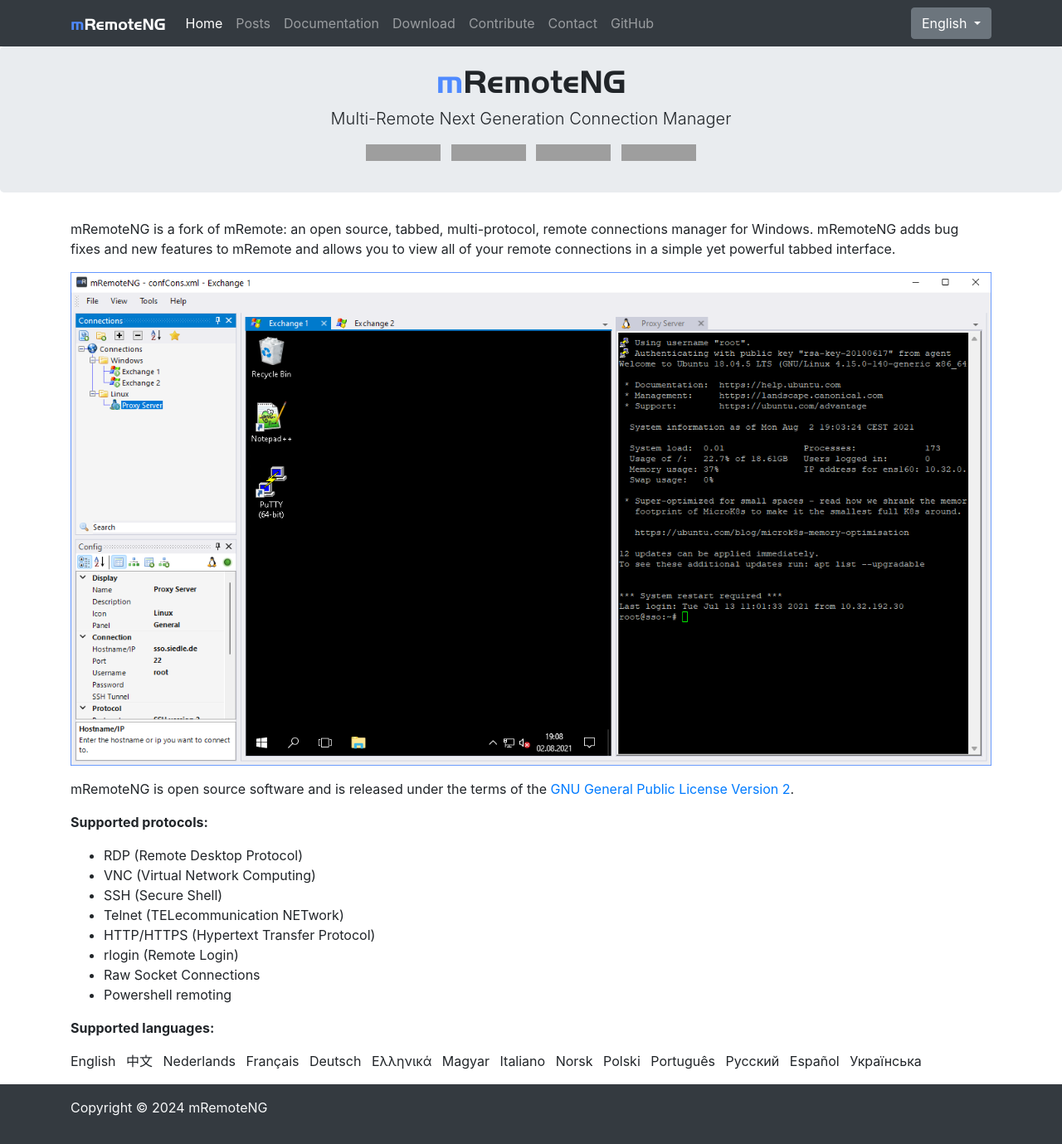
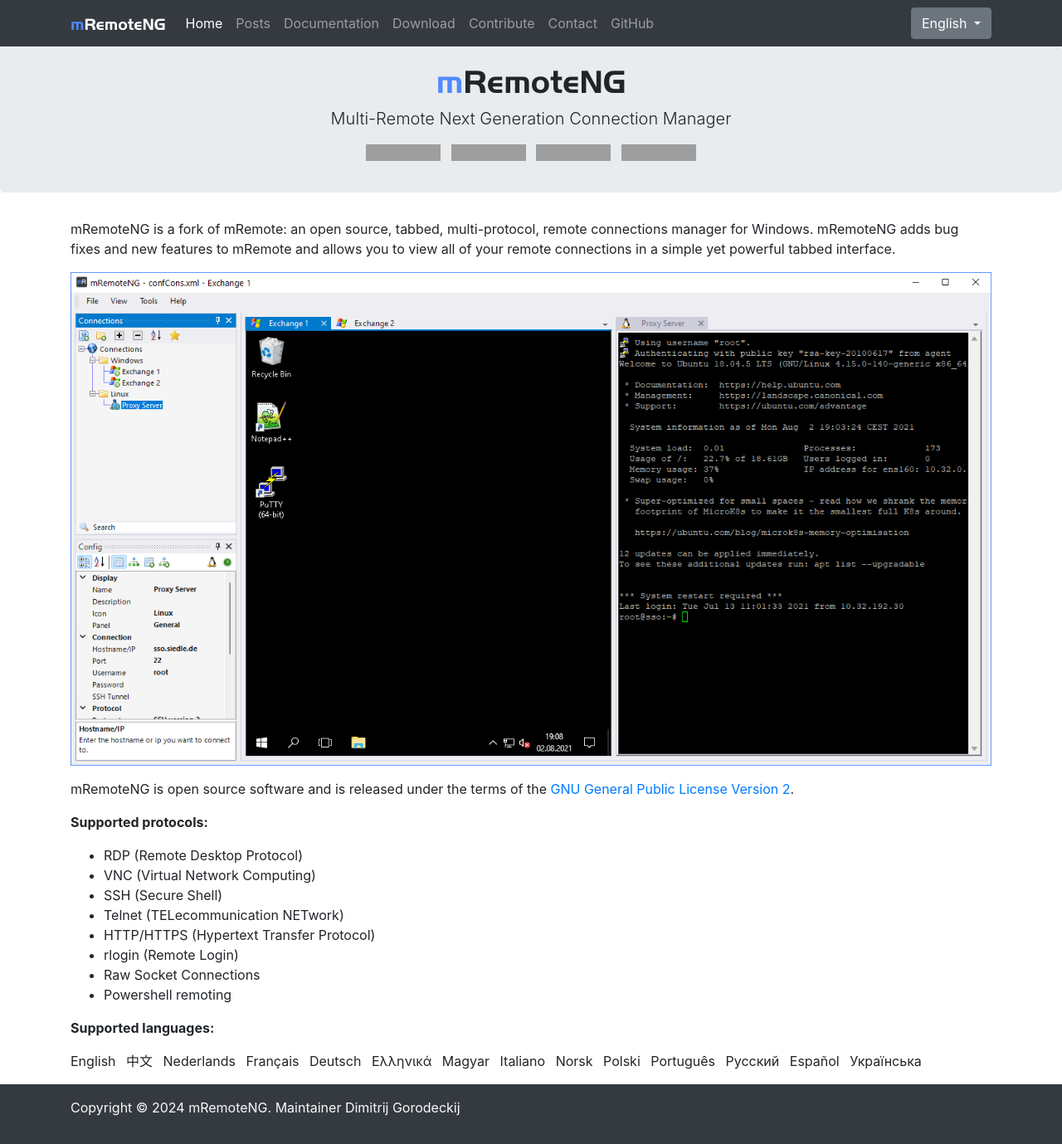
Before and after one commit to mRemoteNG/mRemoteNG.github.io, a Jekyll site: the page built from index.md, in a window 1280 px wide. Shown: the whole page at 83% size. Built offline with Jekyll 4.4.1, drawn with Linux system fonts in a browser that asks for light colours; a style sheet for code colours, icons or effects is not loaded; grey boxes are pictures that could not be loaded.

Commit message:
add maintainer into footer for certification requirements

```diff
--- a/_includes/footer.html
+++ b/_includes/footer.html
@@ -1,6 +1,6 @@
 <footer class='mt-auto py-3 bg-dark text-light'>
 	<div class='container'>
-		<p>Copyright &copy; {{ 'now' | date: '%Y' }} mRemoteNG</p>
+		<p>Copyright &copy; {{ 'now' | date: '%Y' }} mRemoteNG. Maintainer Dimitrij Gorodeckij</p>
 	</div>
 </footer>
 {% if jekyll.environment == 'production' %}
```
